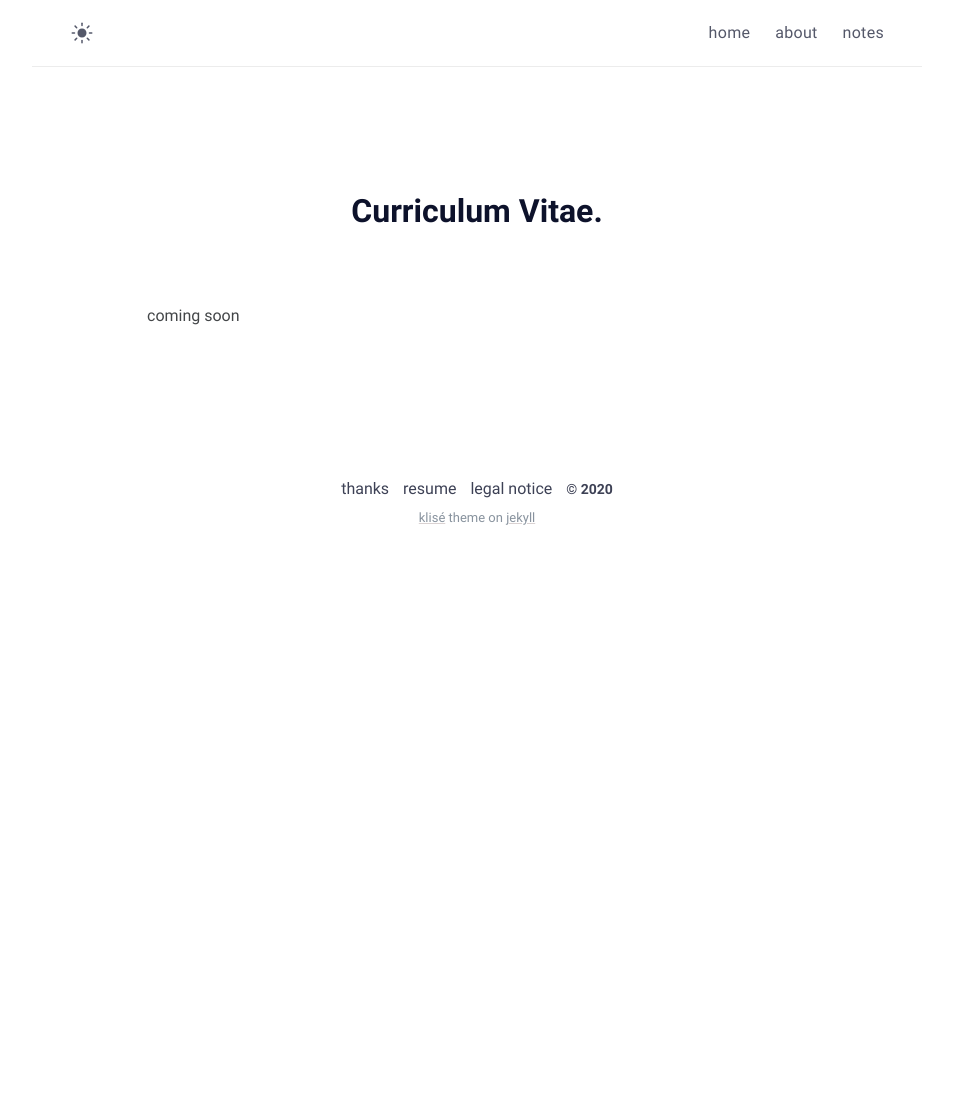
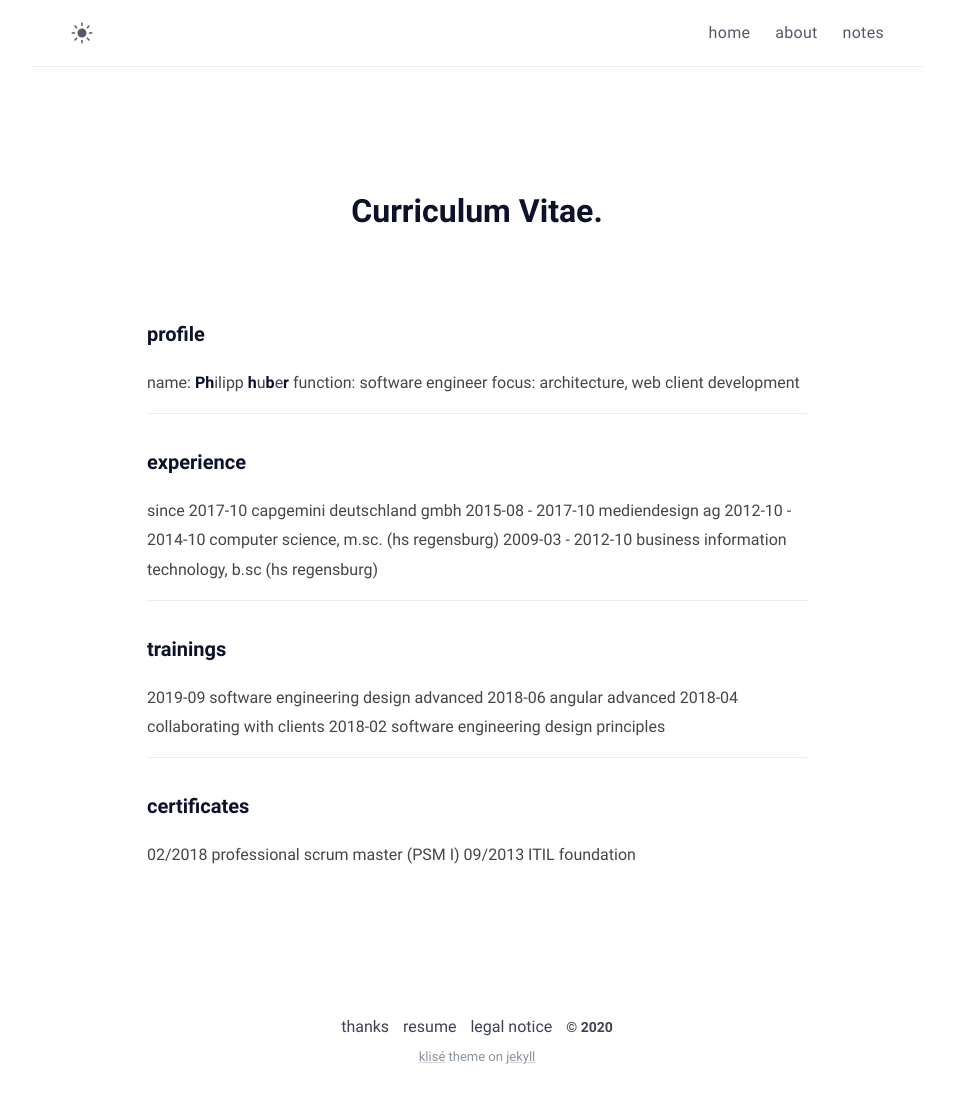
Before and after one commit to phhbr/phhbr.github.io, a Jekyll site: the page built from resume.md, in a window 1280 px wide. Shown: the whole page, without its empty margins (163-1116 px from the left). Built offline with Jekyll 4.4.1, drawn with Linux system fonts in a browser that asks for light colours; before the commit the page ends 900 px from its top, so only the background shows below that.

```diff
--- a/resume.md
+++ b/resume.md
@@ -6,4 +6,33 @@ excerpt: my cv
 comments: false
 ---
 
-coming soon
+#### profile
+
+name: <strong>Ph</strong>ilipp <strong>h</strong>u<strong>b</strong>e<strong>r</strong>
+function: software engineer
+focus: architecture, web client development
+
+<hr>
+
+#### experience
+
+since 2017-10       capgemini deutschland gmbh
+2015-08 - 2017-10   mediendesign ag
+2012-10 - 2014-10   computer science, m.sc. (hs regensburg)
+2009-03 - 2012-10   business information technology, b.sc (hs regensburg)
+
+<hr>
+
+#### trainings
+
+2019-09     software engineering design advanced
+2018-06     angular advanced
+2018-04     collaborating with clients
+2018-02     software engineering design principles
+
+<hr>
+
+#### certificates
+
+02/2018 professional scrum master (PSM I)
+09/2013 ITIL foundation
```
Also changed, not shown: _posts/hello_world/hello-world.md (added, +31 -0 lines).
